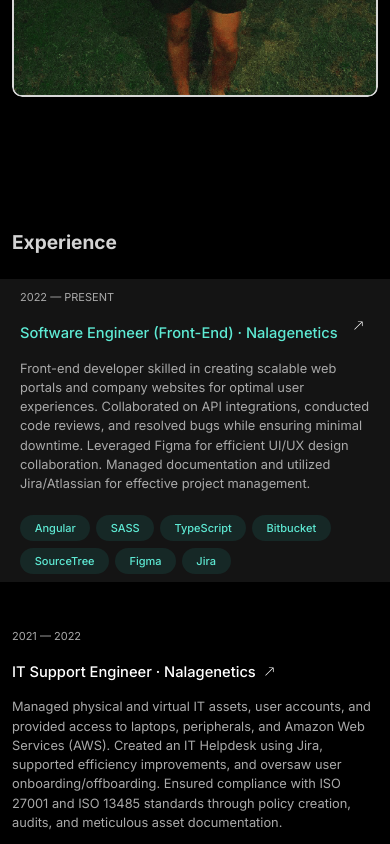
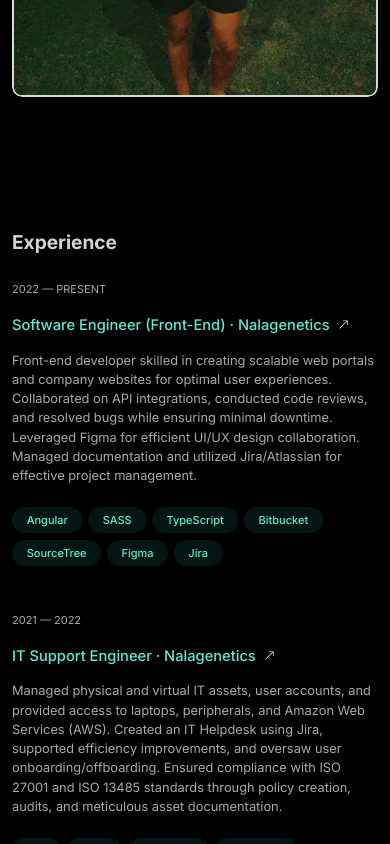
Before and after one commit to joshuavicente/ejrvt-angular, an Angular app: page / in a window 390 px wide. In both pictures the pointer is over the link 195 px from the left and 1668 px from the top of the page. Shown: the part 1246-2090 px from the top of the page. Built offline with nearby package versions, Linux system fonts and the light colour scheme.

Commit message:
style: Updated styling for smaller screens

```diff
--- a/src/app/pages/home/home.component.scss
+++ b/src/app/pages/home/home.component.scss
@@ -254,7 +254,7 @@ footer {
   }
 }
 
-@media (max-width: 991px) {
+@media (max-width: 992px) {
   .header {
     height: auto;
     padding-bottom: 0;
@@ -272,12 +272,54 @@ footer {
     display: block;
   }
 
+  .card-ol {
+    &:hover .card-link {
+      opacity: unset;
+      filter: unset;
+    }
+
+    .card-li {
+      .card-link {
+        .card-title {
+          color: rgb(94 234 212);
+        }
+
+        .bi-arrow-up-right {
+          color: rgb(94 234 212);
+        }
+
+        &:hover {
+          opacity: unset;
+          filter: unset;
+          background-color: unset;
+          border-radius: unset;
+          box-shadow: unset;
+          padding: unset;
+
+          .card-title {
+            color: rgb(94 234 212);
+          }
+
+          .bi-arrow-up-right {
+            color: rgb(94 234 212);
+            transform: unset;
+          }
+
+          ~ .card-link {
+            opacity: unset;
+            filter: unset;
+          }
+        }
+      }
+    }
+  }
+
   .projects-section {
     height: auto !important;
   }
 }
 
-@media (max-width: 425px) {
+@media (max-width: 426px) {
   p {
     font-size: 3.76vw !important;
   }
```
